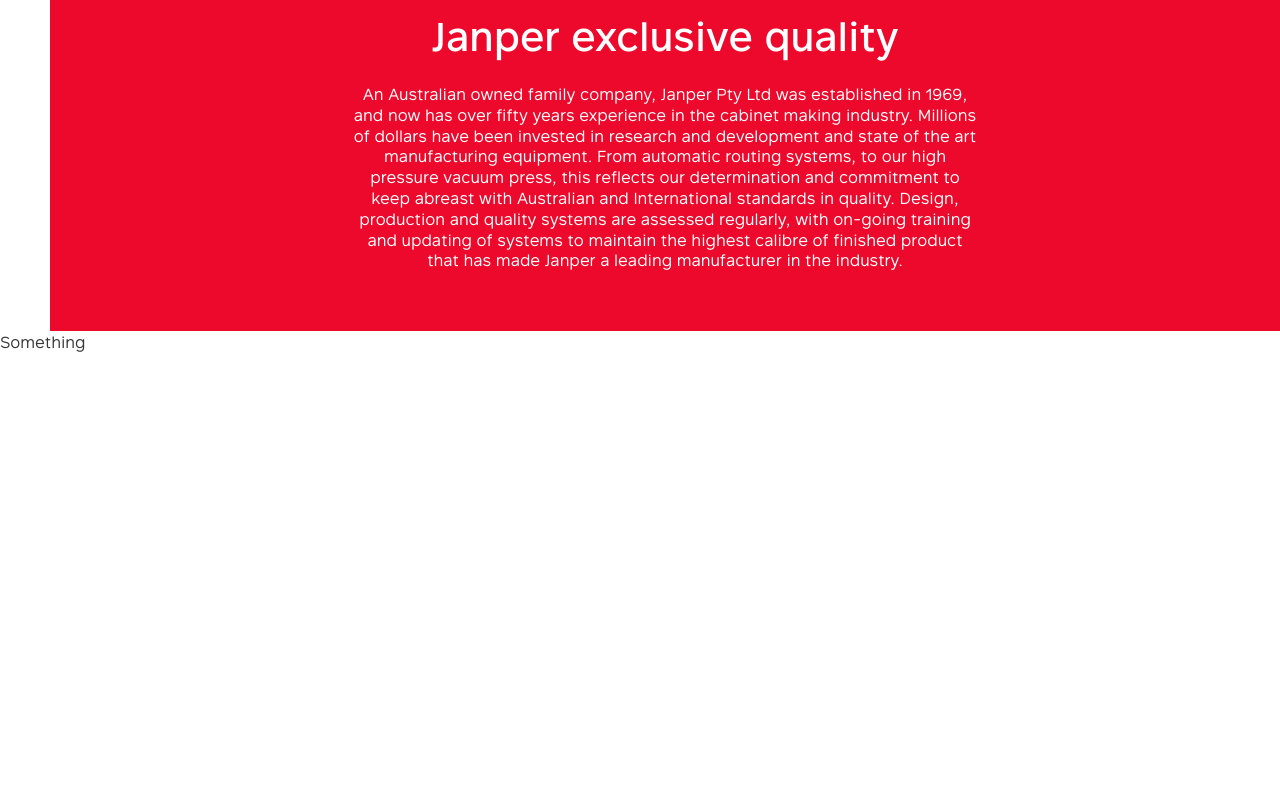
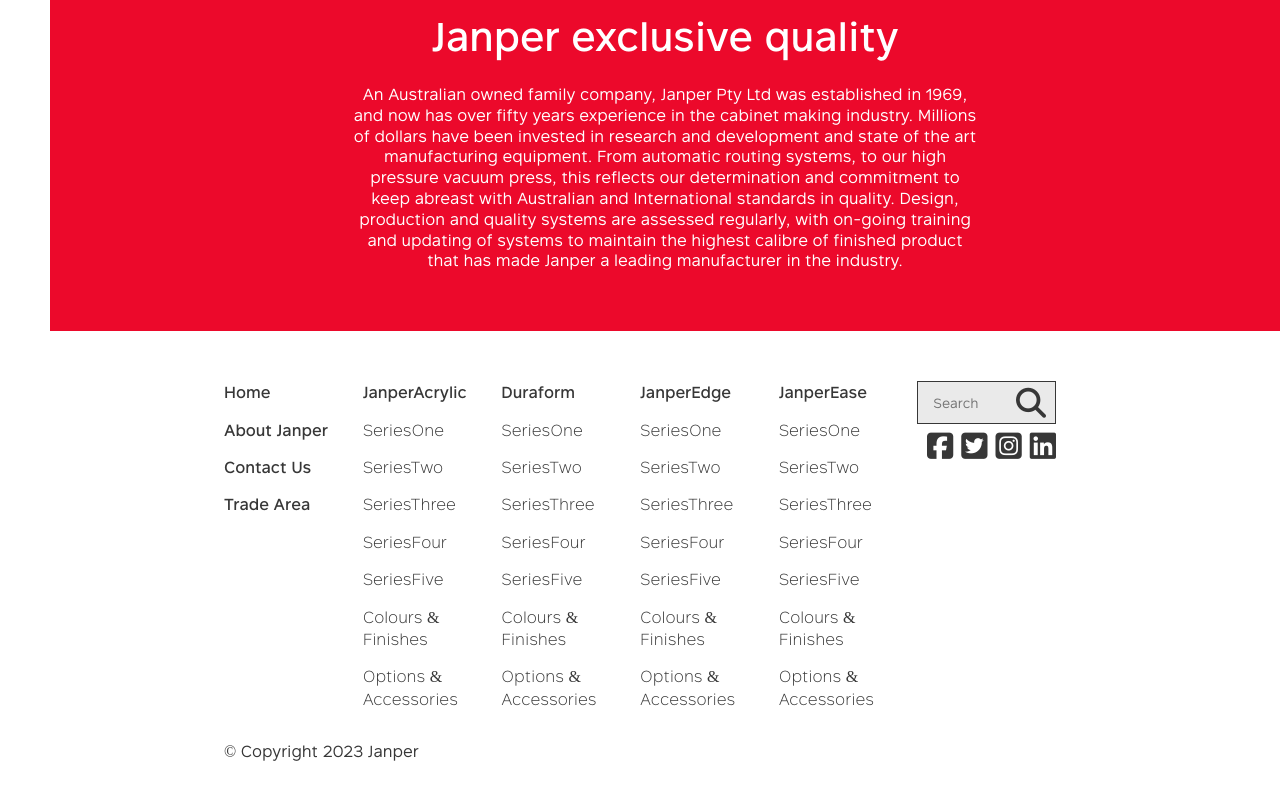
Before and after one commit to hhqbao/JanperSite, an Angular app: page / in a window 1280 px wide. Shown: the part 852-1652 px from the top of the page. Before the commit the page ends 1583 px from the top, so only its background shows below. Built offline with nearby package versions, Linux system fonts and the light colour scheme.

Commit message:
Finish stage 1 of the footer

```diff
--- a/src/app/layouts/layout-1/layout-1.component.html
+++ b/src/app/layouts/layout-1/layout-1.component.html
@@ -1,9 +1,171 @@
 <div class="layout-1">
-  <div class="layout-1__left-panel">
+  <div class="left-panel">
     <app-left-nav-menu #leftNavMenu></app-left-nav-menu>
   </div>
-  <div class="layout-1__right-panel" [ngClass]="{ 'open-1': leftNavMenu.isMainLevelOpen, 'open-2': leftNavMenu.isSubLevelOpen }">
+  <div class="right-panel" [ngClass]="{ 'open-1': leftNavMenu.isMainLevelOpen, 'open-2': leftNavMenu.isSubLevelOpen }">
     <router-outlet></router-outlet>
   </div>
-  <footer>Something</footer>
+  <footer class="footer">
+    <div class="footer__container">
+      <div class="top-section">
+        <div class="top-section__col">
+          <ul class="top-section__menu-list top-section__menu-list--bold">
+            <li class="menu-item">
+              <a href="#">Home</a>
+            </li>
+            <li class="menu-item">
+              <a href="#">About Janper</a>
+            </li>
+            <li class="menu-item">
+              <a href="#">Contact Us</a>
+            </li>
+            <li class="menu-item">
+              <a href="#">Trade Area</a>
+            </li>
+          </ul>
+        </div>
+        <div class="top-section__col">
+          <ul class="top-section__menu-list">
+            <li class="menu-item">
+              <a href="#">JanperAcrylic</a>
+            </li>
+            <li class="menu-item">
+              <a href="#">SeriesOne</a>
+            </li>
+            <li class="menu-item">
+              <a href="#">SeriesTwo</a>
+            </li>
+            <li class="menu-item">
+              <a href="#">SeriesThree</a>
+            </li>
+            <li class="menu-item">
+              <a href="#">SeriesFour</a>
+            </li>
+            <li class="menu-item">
+              <a href="#">SeriesFive</a>
+            </li>
+            <li class="menu-item">
+              <a href="#">Colours & Finishes</a>
+            </li>
+            <li class="menu-item">
+              <a href="#">Options & Accessories</a>
+            </li>
+          </ul>
+        </div>
+        <div class="top-section__col">
+          <ul class="top-section__menu-list">
+            <li class="menu-item">
+              <a href="#">Duraform</a>
+            </li>
+            <li class="menu-item">
+              <a href="#">SeriesOne</a>
+            </li>
+            <li class="menu-item">
+              <a href="#">SeriesTwo</a>
+            </li>
+            <li class="menu-item">
+              <a href="#">SeriesThree</a>
+            </li>
+            <li class="menu-item">
+              <a href="#">SeriesFour</a>
+            </li>
+            <li class="menu-item">
+              <a href="#">SeriesFive</a>
+            </li>
+            <li class="menu-item">
+              <a href="#">Colours & Finishes</a>
+            </li>
+            <li class="menu-item">
+              <a href="#">Options & Accessories</a>
+            </li>
+          </ul>
+        </div>
+        <div class="top-section__col">
+          <ul class="top-section__menu-list">
+            <li class="menu-item">
+              <a href="#">JanperEdge</a>
+            </li>
+            <li class="menu-item">
+              <a href="#">SeriesOne</a>
+            </li>
+            <li class="menu-item">
+              <a href="#">SeriesTwo</a>
+            </li>
+            <li class="menu-item">
+              <a href="#">SeriesThree</a>
+            </li>
+            <li class="menu-item">
+              <a href="#">SeriesFour</a>
+            </li>
+            <li class="menu-item">
+              <a href="#">SeriesFive</a>
+            </li>
+            <li class="menu-item">
+              <a href="#">Colours & Finishes</a>
+            </li>
+            <li class="menu-item">
+              <a href="#">Options & Accessories</a>
+            </li>
+          </ul>
+        </div>
+        <div class="top-section__col">
+          <ul class="top-section__menu-list">
+            <li class="menu-item">
+              <a href="#">JanperEase</a>
+            </li>
+            <li class="menu-item">
+              <a href="#">SeriesOne</a>
+            </li>
+            <li class="menu-item">
+              <a href="#">SeriesTwo</a>
+            </li>
+            <li class="menu-item">
+              <a href="#">SeriesThree</a>
+            </li>
+            <li class="menu-item">
+              <a href="#">SeriesFour</a>
+            </li>
+            <li class="menu-item">
+              <a href="#">SeriesFive</a>
+            </li>
+            <li class="menu-item">
+              <a href="#">Colours & Finishes</a>
+            </li>
+            <li class="menu-item">
+              <a href="#">Options & Accessories</a>
+            </li>
+          </ul>
+        </div>
+        <div class="top-section__col">
+          <div class="search-input">
+            <input type="text" class="form__control form__control--shade" placeholder="Search" />
+            <i class="fa-solid fa-magnifying-glass"></i>
+          </div>
+          <ul class="social-media-list right">
+            <li class="item">
+              <a href="#">
+                <i class="fa-brands fa-square-facebook"></i>
+              </a>
+            </li>
+            <li class="item">
+              <a href="#">
+                <i class="fa-brands fa-square-twitter"></i>
+              </a>
+            </li>
+            <li class="item">
+              <a href="#">
+                <i class="fa-brands fa-square-instagram"></i>
+              </a>
+            </li>
+            <li class="item">
+              <a href="#">
+                <i class="fa-brands fa-linkedin"></i>
+              </a>
+            </li>
+          </ul>
+        </div>
+      </div>
+      <div class="bot-section">© Copyright {{ currentYear }} Janper</div>
+    </div>
+  </footer>
 </div>
--- a/src/app/layouts/layout-1/layout-1.component.ts
+++ b/src/app/layouts/layout-1/layout-1.component.ts
@@ -8,6 +8,12 @@
 export class Layout1Component implements OnInit {
   @ViewChild('leftNavMenu') leftNavMenu!: LeftNavMenuComponent;
 
+  get currentYear(): number {
+    const today = new Date();
+
+    return today.getFullYear();
+  }
+
   constructor() {}
 
   ngOnInit() {}
--- a/src/style/1-variables/_font-faces.scss
+++ b/src/style/1-variables/_font-faces.scss
@@ -1,7 +1,7 @@
 @font-face {
   font-family: "Rutan";
   src: url("../../assets/fonts/RutanTrial-Light.otf") format("opentype");
-  font-weight: lighter;
+  font-weight: 300;
   font-style: normal;
 }
 
--- a/src/style/3-base/_base.scss
+++ b/src/style/3-base/_base.scss
@@ -2,6 +2,7 @@
 *::after,
 *::before {
   box-sizing: inherit;
+  font-family: inherit;
   margin: 0;
   padding: 0;
 }
@@ -23,4 +24,13 @@
   &::-webkit-scrollbar {
     display: none !important;
   }
+
+  a {
+    &,
+    &:link,
+    &:visited {
+      color: inherit;
+      text-decoration: none;
+    }
+  }
 }
--- /dev/null
+++ b/src/style/4-components/_form.scss
@@ -0,0 +1,20 @@
+.form {
+  &__group {
+    display: block;
+
+    &:not(:first-child) {
+      margin-top: 0.8rem;
+    }
+  }
+
+  &__control {
+    border: solid 1px $black--1;
+    display: block;
+    padding: 1rem 1.5rem;
+    width: 100%;
+
+    &--shade {
+      background-color: rgba($black--1, 0.1);
+    }
+  }
+}
--- /dev/null
+++ b/src/style/4-components/_social-media-list.scss
@@ -0,0 +1,19 @@
+.social-media-list {
+  list-style: none;
+
+  & > .item {
+    display: inline-block;
+
+    & > a {
+      font-size: 3rem;
+    }
+
+    &:not(:first-child) {
+      margin-left: 0.8rem;
+    }
+  }
+
+  &.right {
+    text-align: right;
+  }
+}
--- a/src/style/6-layouts/_layout-1.scss
+++ b/src/style/6-layouts/_layout-1.scss
@@ -1,11 +1,11 @@
 .layout-1 {
-  &__left-panel {
+  .left-panel {
     height: 100vh;
     position: fixed;
     z-index: 1;
   }
 
-  &__right-panel {
+  .right-panel {
     padding-left: $menu-collapsed-width;
     transition: all 0.3s ease;
 
@@ -18,10 +18,73 @@
     }
   }
 
-  footer {
-    background-color: white;
-    height: 40rem;
+  .footer {
+    background-color: #fff;
     position: relative;
+    padding: 5rem 0;
     z-index: 2;
+
+    &__container {
+      margin: 0 auto;
+      max-width: 65vw;
+
+      .top-section {
+        display: flex;
+
+        &__col {
+          flex: 1;
+        }
+
+        &__menu-list {
+          list-style: none;
+
+          .menu-item {
+            & > a {
+              &,
+              &:link,
+              &:visited {
+                color: $black--1;
+                text-decoration: none;
+              }
+            }
+
+            &:first-child {
+              font-weight: bold;
+            }
+
+            &:not(:first-child) {
+              font-weight: 300;
+              margin-top: 1.5rem;
+            }
+          }
+
+          &--bold {
+            .menu-item {
+              font-weight: bold !important;
+            }
+          }
+        }
+
+        .search-input {
+          position: relative;
+
+          & > .form__control {
+            padding-right: 5rem;
+          }
+
+          & > i {
+            font-size: 3rem;
+            position: absolute;
+            right: 1rem;
+            top: 50%;
+            transform: translateY(-50%);
+          }
+        }
+      }
+
+      .bot-section {
+        margin-top: 3rem;
+      }
+    }
   }
 }
--- a/src/style/main.scss
+++ b/src/style/main.scss
@@ -7,5 +7,7 @@
 @import "./4-components/left-nav-menu";
 @import "./4-components/paragraph";
 @import "./4-components/heading";
+@import "./4-components/form";
+@import "./4-components/social-media-list";
 @import "./5-pages/home-page";
 @import "./6-layouts/layout-1";
```
Also changed, not shown: src/assets/fonts/RutanTrial-Thin.otf (added).
